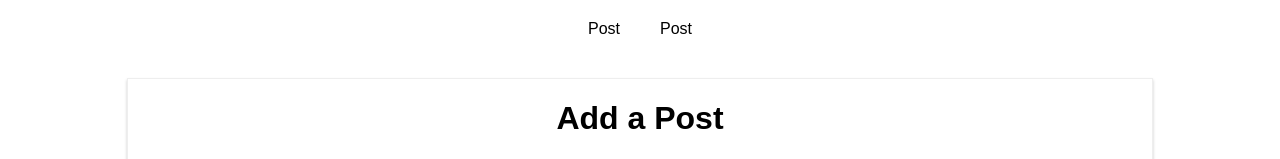
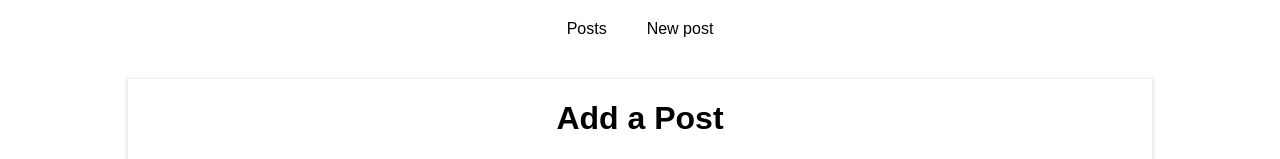
Before and after one commit to krandres27/react-learn, a React (Create React App) app: page /new-post in a window 1280 px wide. Shown: the top 159 px of the page. Built offline with nearby package versions, Linux system fonts and the light colour scheme.

Commit message:
NavLink replacing Link (the first one allow active-link properties)
NavLink replacing Link (the first one allow active-link properties)

```diff
--- a/src/containers/Blog/Blog.js
+++ b/src/containers/Blog/Blog.js
@@ -1,5 +1,5 @@
 import React, { Component } from 'react';
-import { Route, Link } from 'react-router-dom';
+import { Route, NavLink } from 'react-router-dom';
 
 //components
 import Posts from '../Blog/Posts/Posts';
@@ -16,14 +16,14 @@
                     <nav>
                         <ul>
                             <li>
-                                <Link to="/">Post</Link>
+                                <NavLink to="/" activeClassName="active">Posts</NavLink>
                             </li>
                             <li>
-                                <Link to={{
+                                <NavLink to={{
                                     pathname: '/new-post',
                                     hash: '#submit',
                                     search: '?variable=true'
-                                }}>Post</Link>
+                                }}>New post</NavLink>
                             </li>
                         </ul>
                     </nav>
```
